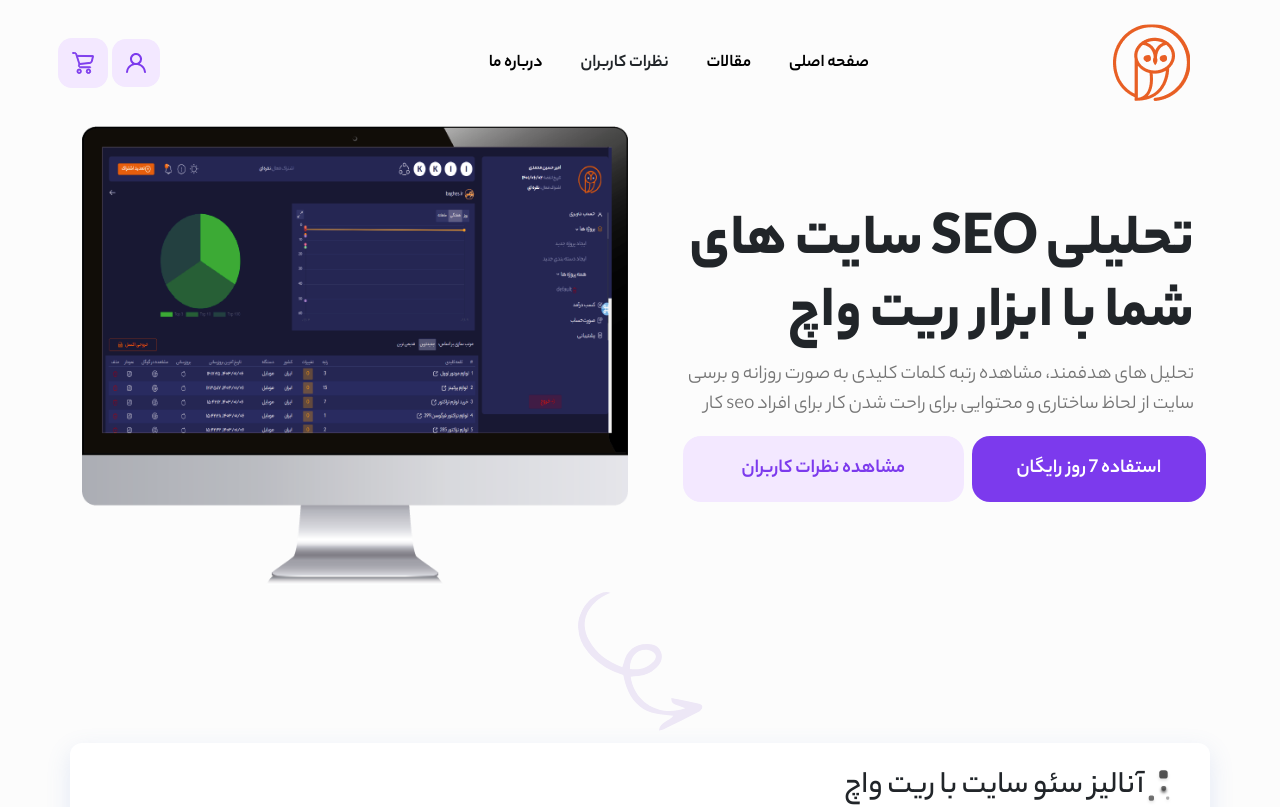
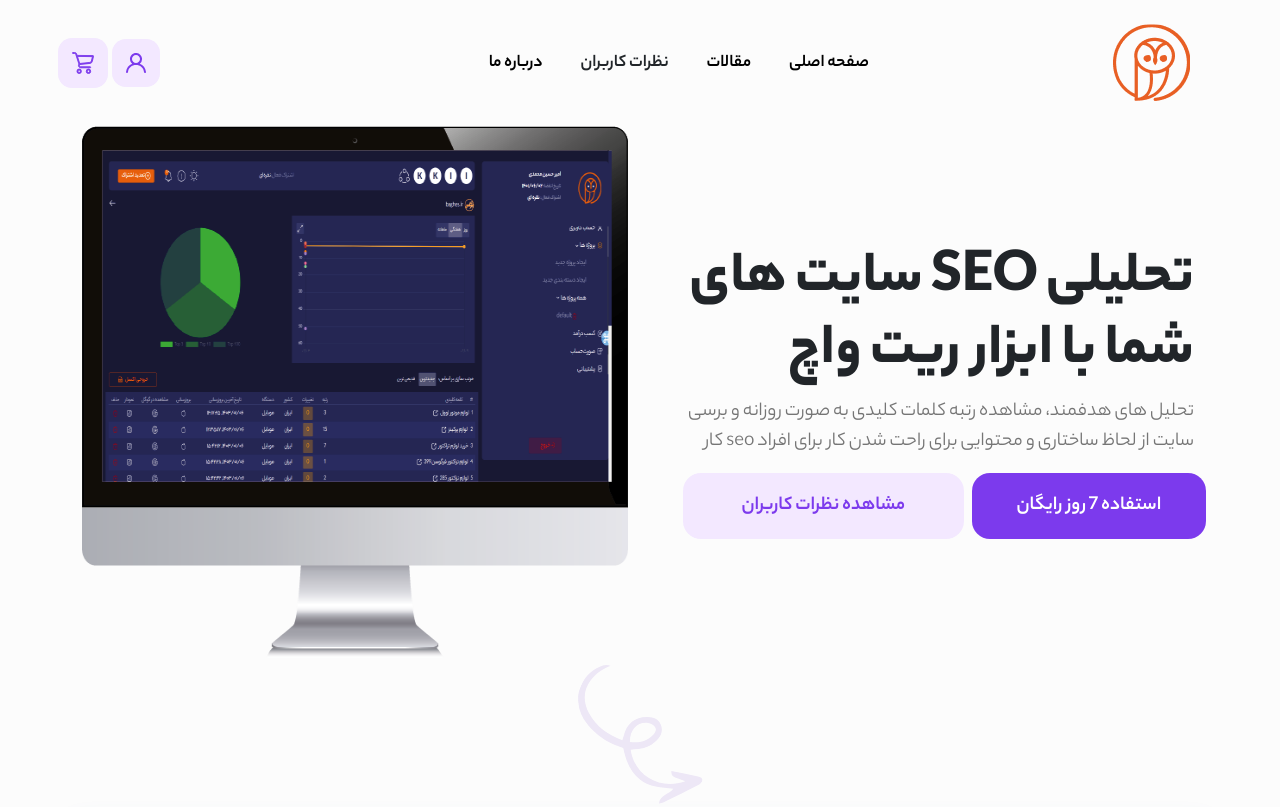
Before and after one commit to mahdi1280/serp-fronts, a Next.js app: page / in a window 1280 px wide. Shown: the top 807 px of the page. Built offline with nearby package versions, Linux system fonts and the light colour scheme.

Commit message:
add skeleton to monitor image

```diff
--- a/components/mainSection/mainSection.js
+++ b/components/mainSection/mainSection.js
@@ -1,21 +1,38 @@
 import style from './style.module.css';
+import Skeleton from "react-loading-skeleton";
+import Image from "next/image";
+import monitor from "../../public/monitor.webp";
 
-export default function MainSection(){
+export default function MainSection() {
+
+    const handleImageLoad = () => {
+        document.getElementById("monitorSkeleton").style.display="none";
+    };
+
+
     return <section className={"row mt-3"}>
-        <div className={"col-12 col-lg-6 " + style.section1 + " "+ style.center}>
+        <div className={"col-12 col-lg-6 " + style.section1 + " " + style.center}>
             <div>
                 <h1 className={style.h1}>تحلیلی SEO سایت های شما با ابزار ریت واچ</h1>
                 <p className={style.details}>
-                    تحلیل های هدفمند، مشاهده رتبه کلمات کلیدی به صورت روزانه و برسی سایت از لحاظ ساختاری و محتوایی برای راحت شدن کار برای افراد seo کار
+                    تحلیل های هدفمند، مشاهده رتبه کلمات کلیدی به صورت روزانه و برسی سایت از لحاظ ساختاری و محتوایی برای
+                    راحت شدن کار برای افراد seo کار
                 </p>
                 <div className={"row"}>
-                    <button className={style.free7+" col-5"}>استفاده 7 روز رایگان</button>
-                    <button className={style.comment +" col-6"}> مشاهده نظرات کاربران</button>
+                    <button className={style.free7 + " col-5"}>استفاده 7 روز رایگان</button>
+                    <button className={style.comment + " col-6"}> مشاهده نظرات کاربران</button>
                 </div>
             </div>
         </div>
         <div className="col-12 col-lg-6">
-            <img src="/monitor.webp" className={style.monitor} alt=""/>
+                <div id={"monitorSkeleton"}>
+                    <Skeleton height={532}/>
+                </div>
+                <Image
+                    src={monitor}
+                    className={style.monitor}
+                    onLoad={handleImageLoad}
+                    alt="نمایش مانیتور سایت ریت واچ"/>
         </div>
     </section>;
 }
--- a/package.json
+++ b/package.json
@@ -12,6 +12,7 @@
     "bootstrap": "^5.3.3",
     "next": "14.1.4",
     "react": "^18",
-    "react-dom": "^18"
+    "react-dom": "^18",
+    "react-loading-skeleton": "^3.4.0"
   }
 }
--- a/pages/index.js
+++ b/pages/index.js
@@ -9,6 +9,8 @@ import Reading from "@/components/reading/reading";
 import BlogSection from "@/components/blogSection/blogSection";
 import Footer from "@/components/footer/footer";
 import OfferSection from "@/components/OfferSection/OfferSection";
+import Skeleton from "react-loading-skeleton";
+import 'react-loading-skeleton/dist/skeleton.css'
 
 const inter = Inter({ subsets: ["latin"] });
 
```
Also changed, not shown: 1 other file (tests, documents, lock files or other folders).
